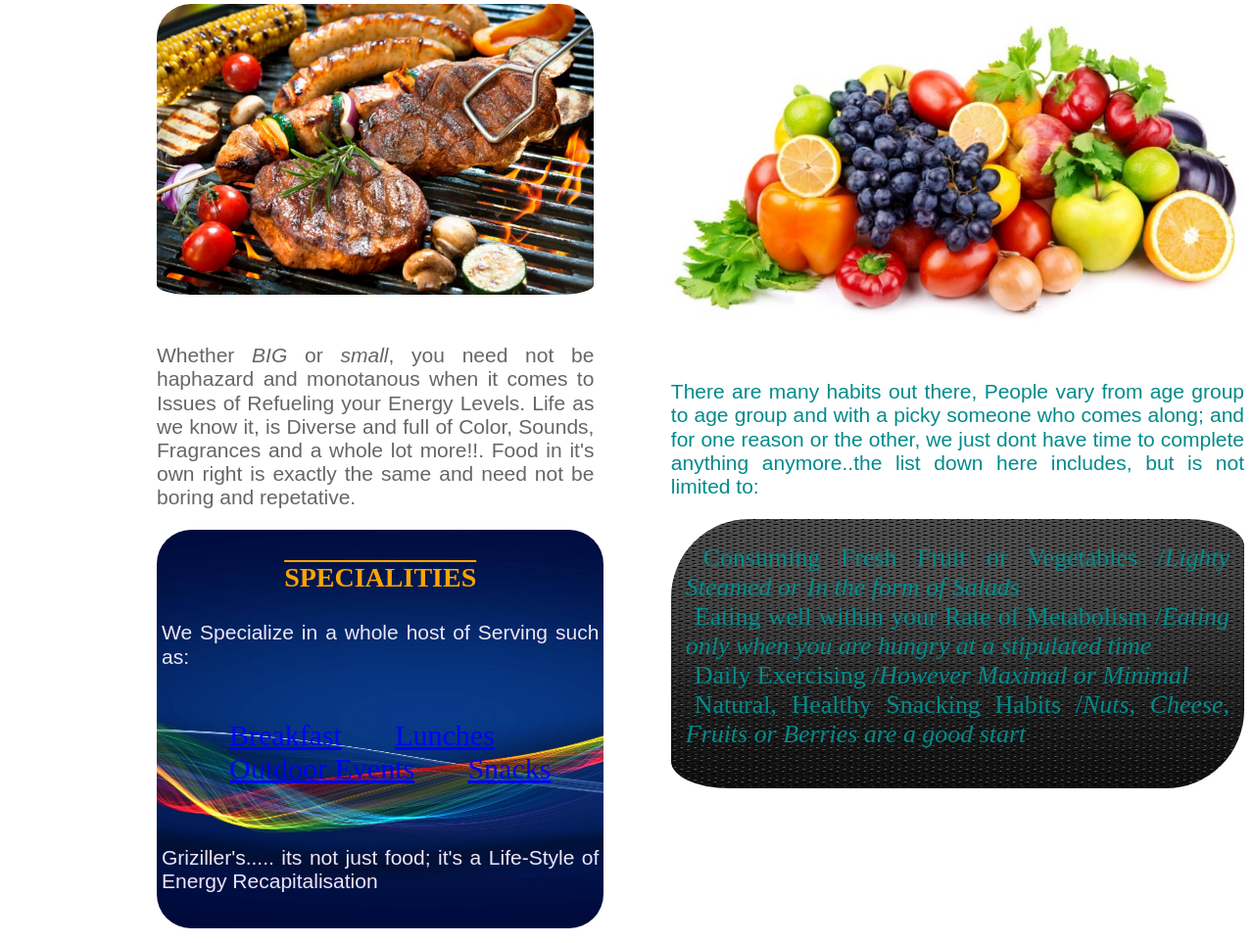
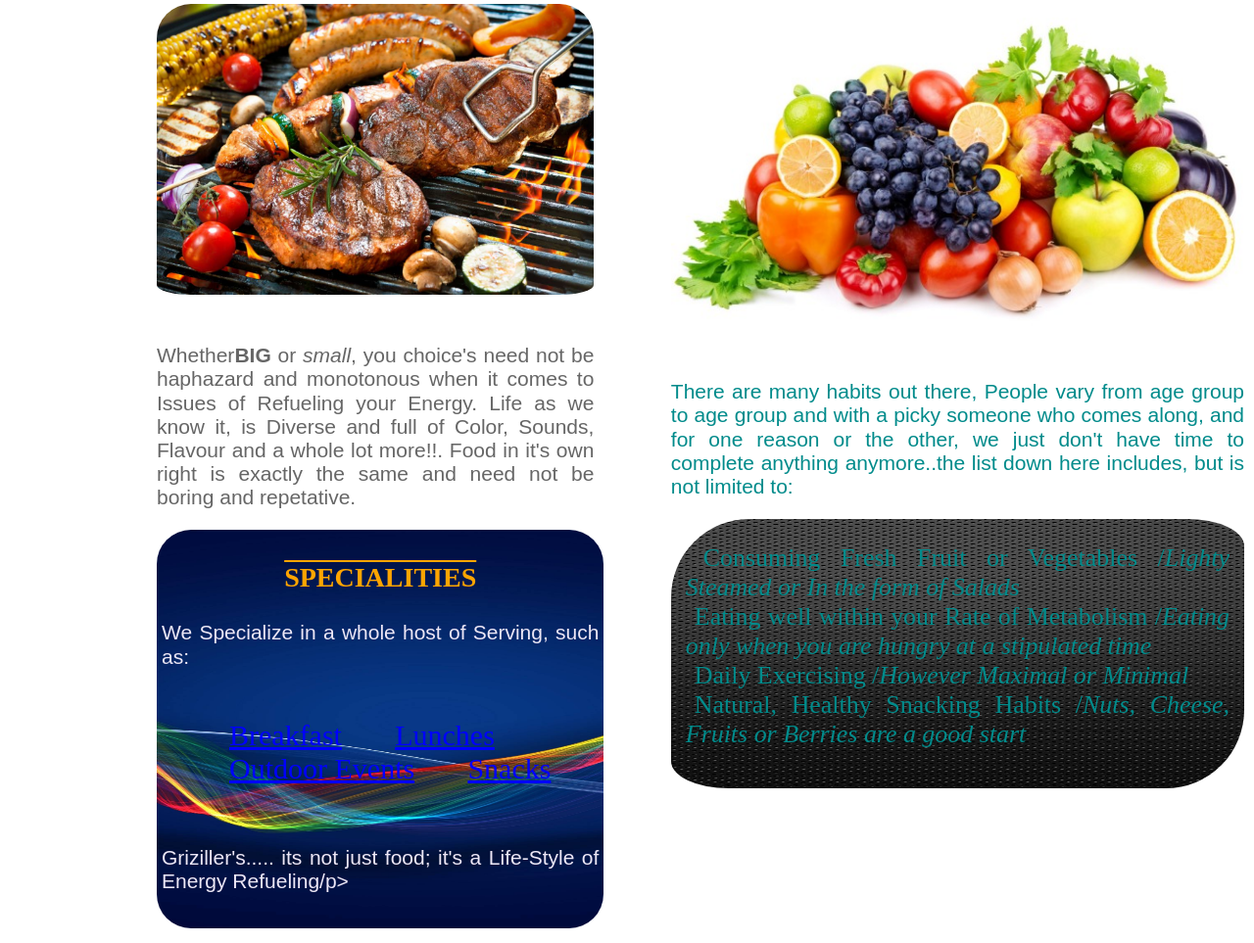
Before and after one commit to muzindahub-2018-01/Assignment-1, a plain HTML site: page GRIZILLER'S PROJECT/index.html in a window 1280 px wide. Shown: the part 1834-2797 px from the top of the page at 98% size. Drawn offline with Linux system fonts and the light colour scheme.

Commit message:
Update index.html
Grammatical Error fix!

```diff
--- a/GRIZILLER'S PROJECT/index.html
+++ b/GRIZILLER'S PROJECT/index.html
@@ -12,7 +12,7 @@
 <header class="main-header">
     <div class="container">
 <h1>Welcome<br> To<br> Griziller's<br></h1>
-        <span class="title"> Energy Recapitalisation:</span>
+        <span class="title"> Energy Refueling:</span>
            <ul class="navcontainer">
               <li> <a href="#">Breakfast</a></li>
               <li> <a href="#">Lunches</a></li>
@@ -27,14 +27,14 @@
         <span id="lifeimg"><img src="IMG/proteina-masa-muscular.jpg" alt="grilled steak"></span>
 
           <p>We all know that food is Energy, Food is Sustanance, Food is <em>Literally.....</em>Life! so when you have to eat, be sure to munch down; being cogniscent of the fact that your eating habits should be Pro-Heath, of which we here at Griziller's highly recommend you do... <q>Healthy Eating, Coupled with sessions of Exercise,  affirms your well on your way to becoming SuperMan/Woman!.</q>Don't be left out in the cold either, all the other meaningful ways in which you could enjoy a rewarding life are a Go!
-           Go and Live a Splendid, Fun Filled, Happy Life.......and don'ts forget to Eat Healthy out there!!</p>
+           Go and Live a Splendid, Fun Filled, Happy Life.......and don't forget to Eat Healthy out there!!</p>
          </div>
          <div class="lifehabits">
  <h2> Healthy Habits </h2>
         <img src="IMG/Consume_Fruits.jpg" alt="fruits">
          <div class="habits">
 
-          <p>There are many habits out there, People vary from age group to age group and with a picky someone who comes along; and for one reason or the other, we just dont have time to complete anything anymore..the list down here includes, but is not limited to:</p>
+          <p>There are many habits out there, People vary from age group to age group and with a picky someone who comes along, and for one reason or the other, we just don't have time to complete anything anymore..the list down here includes, but is not limited to:</p>
          <div class="habittext">
         <ul>
             <li> Consuming Fresh Fruit or Vegetables  /<em>Lighty Steamed or In the form of Salads</em></li><br>
@@ -54,11 +54,11 @@
 <h2>Our Choices</h2>
     <img src="IMG/Grilled_Food.jpg" alt="steaks grilled">
 
-       <p>Whether<em> BIG</em> or <em>small</em>, you need not be haphazard and monotanous when it comes to Issues of Refueling your Energy Levels. Life as we know it, is Diverse and full of Color, Sounds, Fragrances and a whole lot more!!. Food in it's own right is exactly the same and need not be boring and repetative.</p>
+       <p>Whether<strong>BIG</strong> or <em>small</em>, you choice's need not be haphazard and monotonous when it comes to Issues of Refueling your Energy. Life as we know it, is Diverse and full of Color, Sounds, Flavour and a whole lot more!!. Food in it's own right is exactly the same and need not be boring and repetative.</p>
 
 <div class="promise">
     <h3> Specialities </h3>
-       <p>We Specialize in a whole host of Serving such as:</p>
+       <p>We Specialize in a whole host of Serving, such as:</p>
         <div class="specials">
             <ol>
                <li> <a href="#">Breakfast</a></li>
@@ -67,7 +67,7 @@
                <li> <a href="#">Snacks</a></li>
             </ol>
         </div>
-       <p>Griziller's..... its not just food; it's a Life-Style of Energy Recapitalisation</p>
+       <p>Griziller's..... its not just food; it's a Life-Style of Energy Refueling/p>
  </div>
         </div>
     </div>
```
